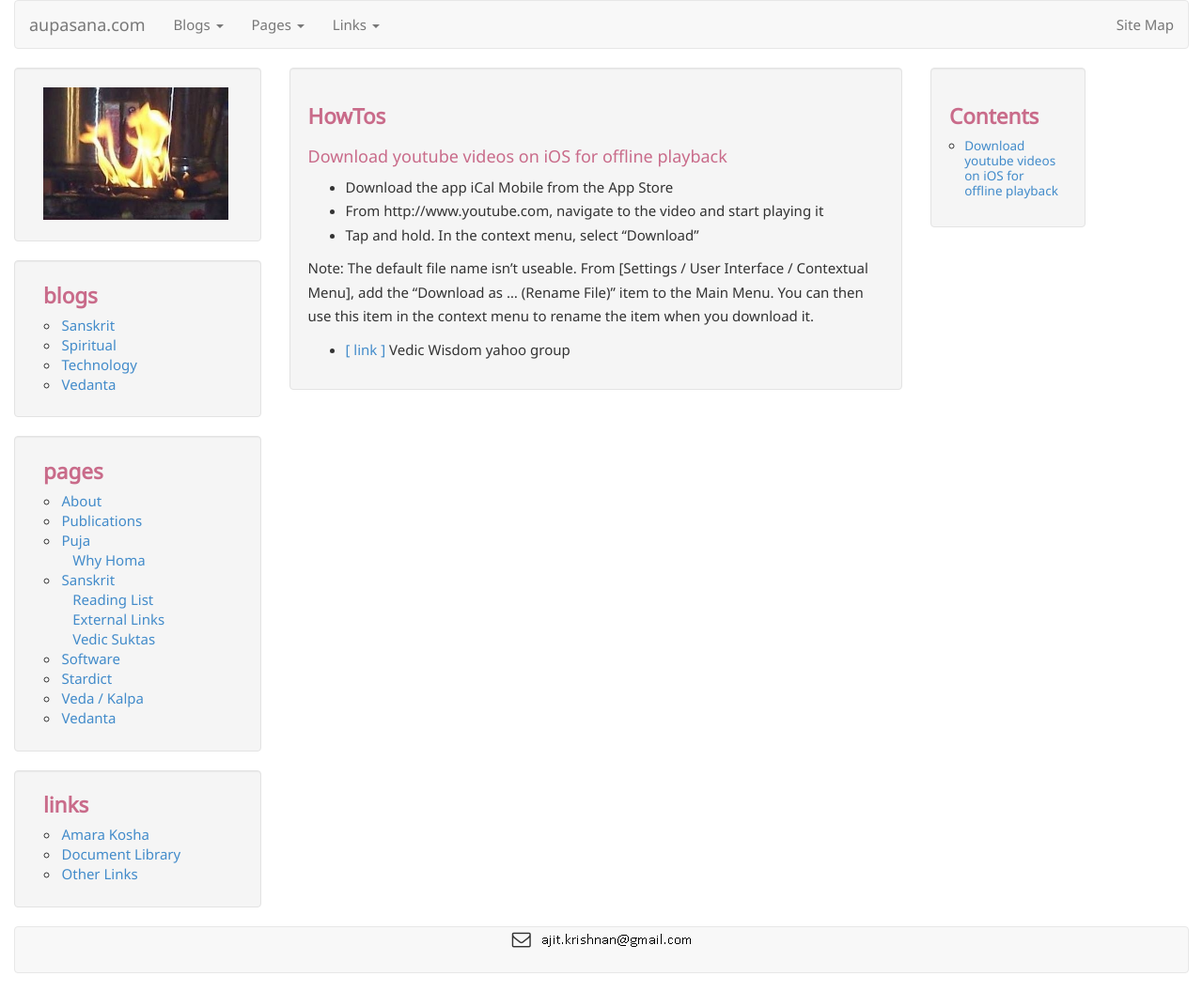
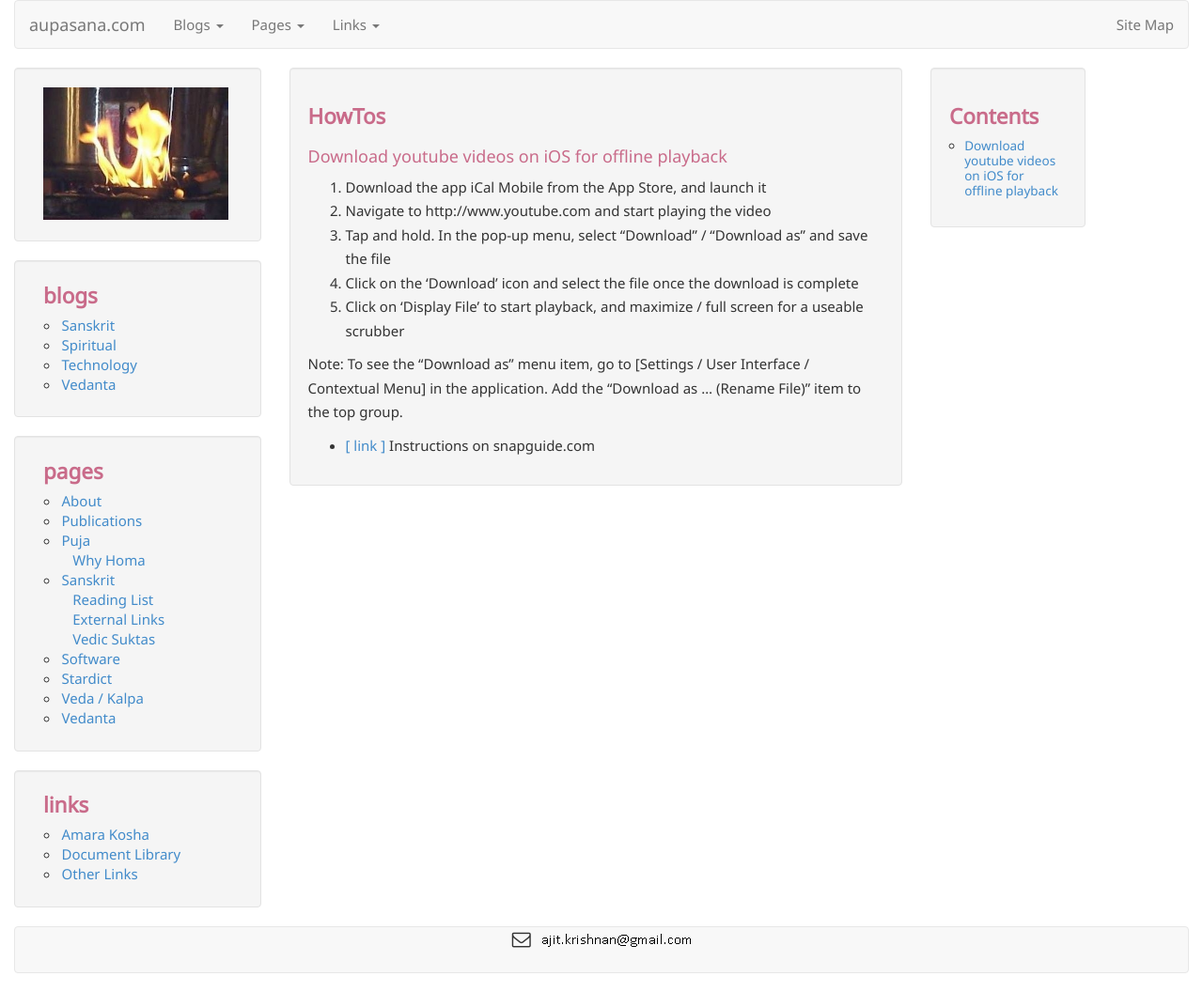
Before and after one commit to aupasana/aupasana.github.io, a Jekyll site: the page built from pages/howto.md, in a window 1280 px wide. Shown: the whole page at 94% size. Built offline with Jekyll 4.4.1, drawn with Linux system fonts in a browser that asks for light colours; nearby versions of some CDN libraries.

Commit message:
Update howto.md

```diff
--- a/pages/howto.md
+++ b/pages/howto.md
@@ -6,12 +6,14 @@ toc: true
 
 ## Download youtube videos on iOS for offline playback
 
-* Download the app iCal Mobile from the App Store
-* From http://www.youtube.com, navigate to the video and start playing it
-* Tap and hold. In the context menu, select “Download”
+1. Download the app iCal Mobile from the App Store, and launch it
+2. Navigate to http://www.youtube.com and start playing the video
+3. Tap and hold. In the pop-up menu, select "Download" / "Download as" and save the file
+4. Click on the 'Download' icon and select the file once the download is complete
+5. Click on 'Display File' to start playback, and maximize / full screen for a useable scrubber
 
-Note: The default file name isn’t useable. From [Settings / User Interface / Contextual Menu], add the “Download as … (Rename File)” item to the Main Menu. You can then use this item in the context menu to rename the item when you download it.
+Note: To see the "Download as" menu item, go to [Settings / User Interface / Contextual Menu] in the application. Add the "Download as … (Rename File)" item to the top group.
 
-* [[ link ]][sg] Vedic Wisdom yahoo group
+* [[ link ]][sg] Instructions on snapguide.com
 
 [sg]: https://snapguide.com/guides/download-youtube-video-on-ipad/
```
